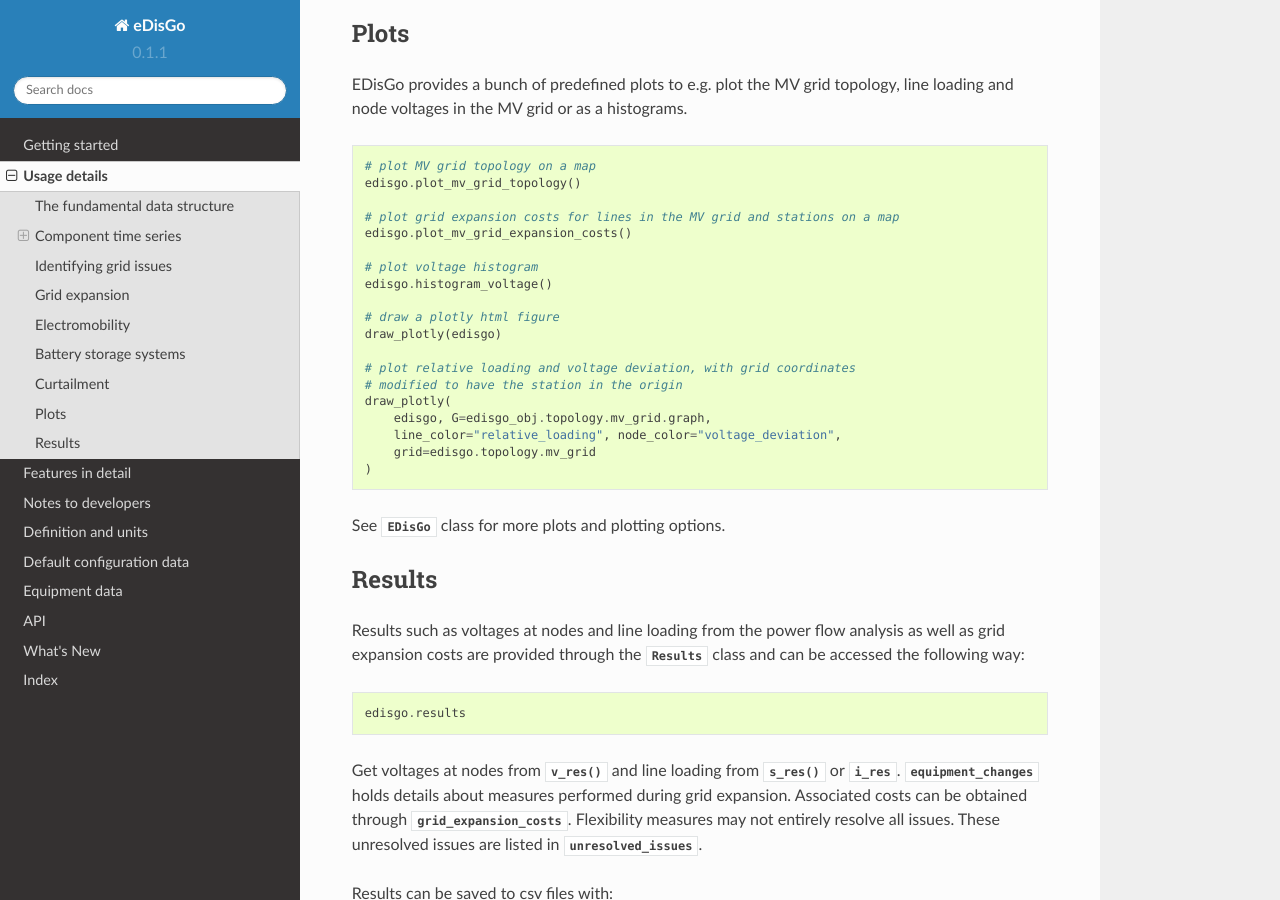
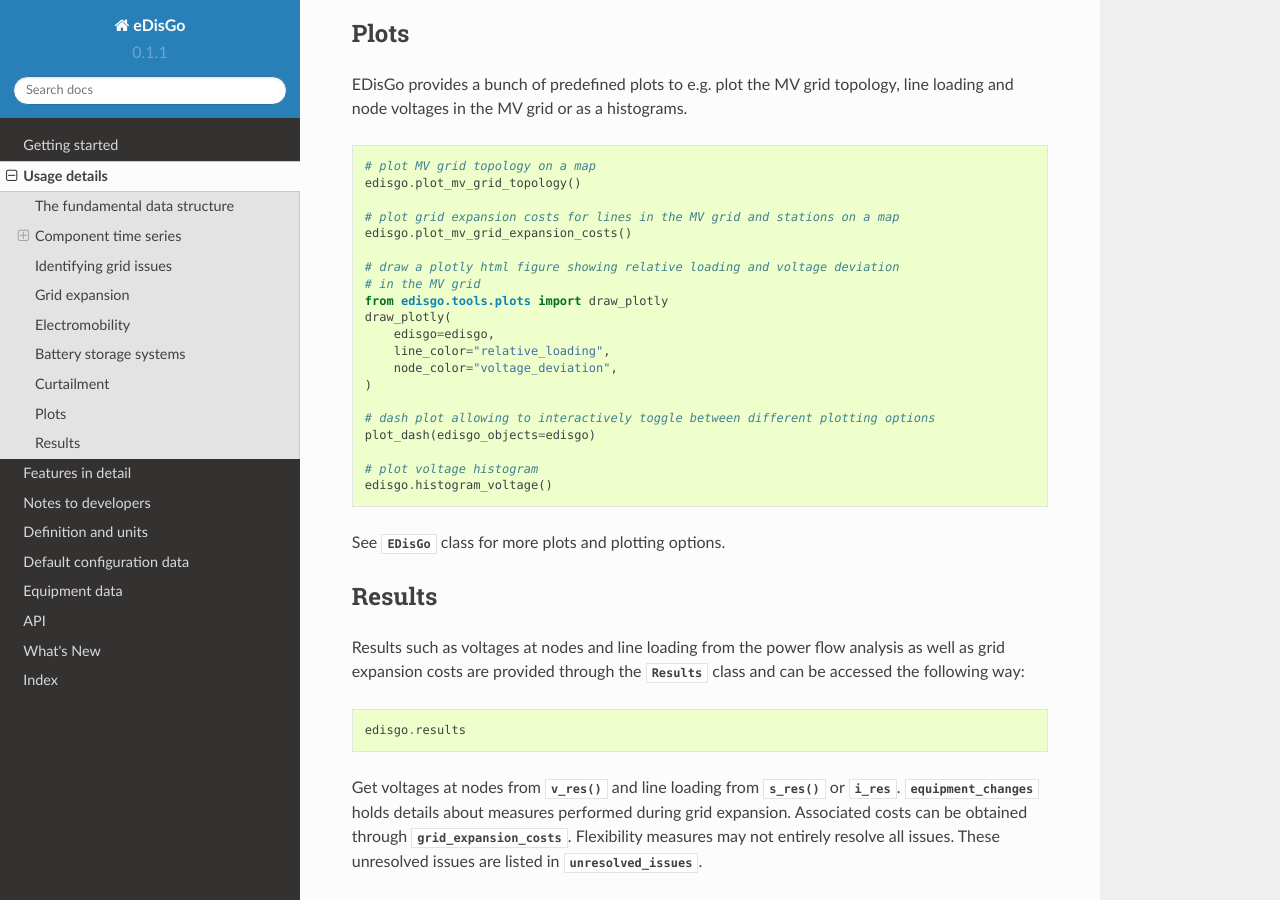
Before and after one commit to openego/eDisGo, a Sphinx documentation site: the page built from doc/usage_details.rst, in a window 1280 px wide and 900 px high, scrolled down 10074 px. Built offline with Sphinx 7.4.7 and the Read the Docs theme 2.0.0, drawn with Linux system fonts in a browser that asks for light colours; formulas are drawn with MathJax 3; pages that are not in the unit, such as notebooks, are missing from menus.

Commit message:
Update plot example in documentation

```diff
--- a/doc/usage_details.rst
+++ b/doc/usage_details.rst
@@ -565,19 +565,20 @@ line loading and node voltages in the MV grid or as a histograms.
     # plot grid expansion costs for lines in the MV grid and stations on a map
     edisgo.plot_mv_grid_expansion_costs()
 
+    # draw a plotly html figure showing relative loading and voltage deviation
+    # in the MV grid
+    from edisgo.tools.plots import draw_plotly
+    draw_plotly(
+        edisgo=edisgo,
+        line_color="relative_loading",
+        node_color="voltage_deviation",
+    )
+
+    # dash plot allowing to interactively toggle between different plotting options
+    plot_dash(edisgo_objects=edisgo)
+
     # plot voltage histogram
     edisgo.histogram_voltage()
-
-    # draw a plotly html figure
-    draw_plotly(edisgo)
-
-    # plot relative loading and voltage deviation, with grid coordinates
-    # modified to have the station in the origin
-    draw_plotly(
-        edisgo, G=edisgo_obj.topology.mv_grid.graph,
-        line_color="relative_loading", node_color="voltage_deviation",
-        grid=edisgo.topology.mv_grid
-    )
 
 See :class:`~.EDisGo` class for more plots and plotting options.
 
```
